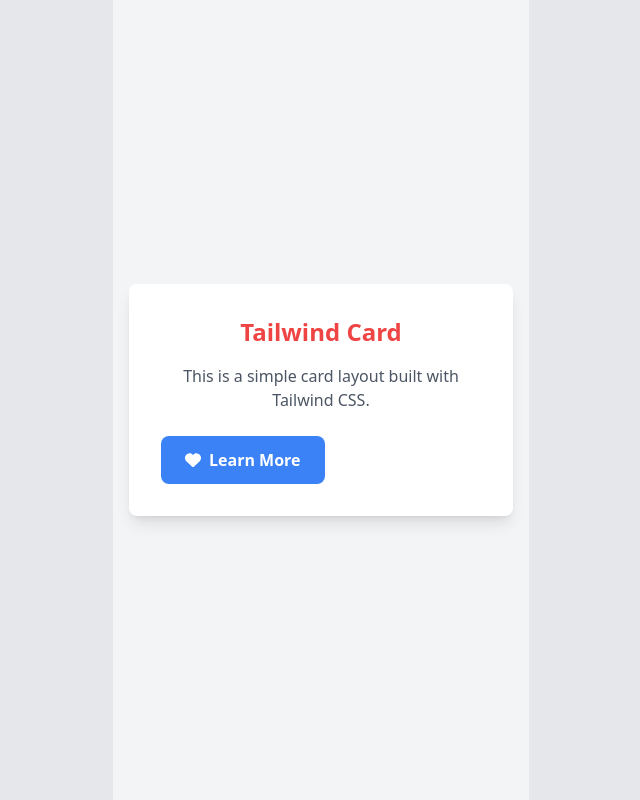
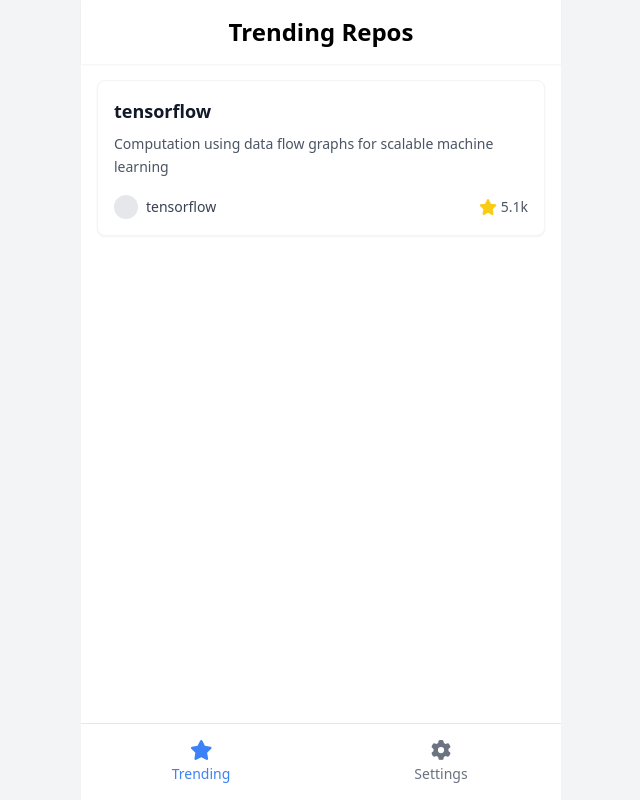
Before and after one commit to lufias/trending-repo-demo, a React (Vite) app: page / in a window 1280 px wide. Shown: the whole page, without its empty margins (319-959 px from the left). Built offline with nearby package versions, Linux system fonts and the light colour scheme.

Commit message:
Add layout and routing

```diff
--- a/index.html
+++ b/index.html
@@ -3,10 +3,11 @@
   <head>
     <meta charset="UTF-8" />
     <link rel="icon" type="image/svg+xml" href="/vite.svg" />
-    <meta name="viewport" content="width=device-width, initial-scale=1.0" />
-    <title>Vite + React</title>
+    <meta name="viewport" content="width=device-width, initial-scale=1.0, maximum-scale=1.0, user-scalable=no, viewport-fit=cover" />
+    <meta name="theme-color" content="#ffffff" />
+    <title>Trending Repos</title>
   </head>
-  <body class="bg-gray-200 flex items-center justify-center min-h-screen">
+  <body>
     <div id="root"></div>
     <script type="module" src="/src/main.jsx"></script>
   </body>
--- a/package.json
+++ b/package.json
@@ -17,7 +17,8 @@
     "@fortawesome/react-fontawesome": "^0.2.2",
     "@tailwindcss/vite": "^4.1.5",
     "react": "^19.0.0",
-    "react-dom": "^19.0.0"
+    "react-dom": "^19.0.0",
+    "react-router-dom": "^7.5.3"
   },
   "devDependencies": {
     "@eslint/js": "^9.22.0",
--- a/src/App.jsx
+++ b/src/App.jsx
@@ -1,21 +1,11 @@
-import './fontawesome';
-import { FontAwesomeIcon } from '@fortawesome/react-fontawesome';
-import { faHeart } from '@fortawesome/free-solid-svg-icons';
+import { BrowserRouter as Router } from 'react-router-dom';
+import Layout from './components/Layout';
 
 function App() {
   return (
-    <div className="min-h-screen bg-gray-100 flex items-center justify-center p-4">
-      <div className="bg-white p-8 rounded-lg shadow-lg max-w-sm w-full text-center">
-        <h2 className="text-2xl font-bold text-secondary-500 mb-4">Tailwind Card</h2>
-        <p className="text-gray-600 mb-6">
-          This is a simple card layout built with Tailwind CSS.
-        </p>
-        <button className="bg-blue-500 hover:bg-blue-700 text-white font-bold py-3 px-6 rounded-lg transition duration-300 flex items-center justify-center gap-2">
-          <FontAwesomeIcon icon={faHeart} />
-          Learn More
-        </button>
-      </div>
-    </div>
+    <Router>
+      <Layout />
+    </Router>
   );
 }
 
--- /dev/null
+++ b/src/components/Layout.jsx
@@ -0,0 +1,57 @@
+import { Link, useLocation, Routes, Route } from 'react-router-dom';
+import { FontAwesomeIcon } from '@fortawesome/react-fontawesome';
+import { faStar, faCog } from '@fortawesome/free-solid-svg-icons';
+import Trending from '../views/Trending';
+import Settings from '../views/Settings';
+
+function Layout() {
+  const location = useLocation();
+
+  return (
+    <div className="min-h-screen bg-gray-100">
+      {/* Wrapper for max-width constraint */}
+      <div className="mx-auto min-w-[320px] max-w-[480px] flex flex-col min-h-screen relative bg-white">
+        {/* Header */}
+        <header className="bg-white shadow-sm sticky top-0 z-10">
+          <div className="p-4">
+            <h1 className="text-2xl font-bold text-center">Trending Repos</h1>
+          </div>
+        </header>
+
+        {/* Main Content */}
+        <main className="flex-1 overflow-y-auto">
+          <Routes>
+            <Route path="/" element={<Trending />} />
+            <Route path="/settings" element={<Settings />} />
+          </Routes>
+        </main>
+
+        {/* Bottom Navigation */}
+        <nav className="bg-white border-t sticky bottom-0 z-10">
+          <div className="flex justify-around">
+            <Link
+              to="/"
+              className={`flex flex-col items-center p-4 flex-1 ${
+                location.pathname === '/' ? 'text-blue-500' : 'text-gray-500'
+              }`}
+            >
+              <FontAwesomeIcon icon={faStar} className="text-xl" />
+              <span className="text-sm mt-1">Trending</span>
+            </Link>
+            <Link
+              to="/settings"
+              className={`flex flex-col items-center p-4 flex-1 ${
+                location.pathname === '/settings' ? 'text-blue-500' : 'text-gray-500'
+              }`}
+            >
+              <FontAwesomeIcon icon={faCog} className="text-xl" />
+              <span className="text-sm mt-1">Settings</span>
+            </Link>
+          </div>
+        </nav>
+      </div>
+    </div>
+  );
+}
+
+export default Layout;
--- /dev/null
+++ b/src/views/Settings.jsx
@@ -0,0 +1,16 @@
+function Settings() {
+  return (
+    <div className="p-4">
+      <div className="bg-white rounded-lg shadow">
+        <div className="p-4 border-b">
+          <h2 className="text-lg font-semibold">Settings</h2>
+        </div>
+        <div className="p-4">
+          <p className="text-gray-600">Settings content will go here</p>
+        </div>
+      </div>
+    </div>
+  );
+}
+
+export default Settings;
--- /dev/null
+++ b/src/views/Trending.jsx
@@ -0,0 +1,38 @@
+import { FontAwesomeIcon } from '@fortawesome/react-fontawesome';
+import { faStar } from '@fortawesome/free-solid-svg-icons';
+
+function Trending() {
+  const repos = [
+    {
+      id: 1,
+      name: 'tensorflow',
+      description: 'Computation using data flow graphs for scalable machine learning',
+      stars: '5.1k'
+    },
+    // Add more repos as needed
+  ];
+
+  return (
+    <div className="p-4 space-y-4">
+      {repos.map(repo => (
+        <div
+          key={repo.id}
+          className="bg-white border border-gray-100 rounded-lg shadow-sm hover:shadow-md transition-shadow duration-200 p-4"
+        >
+          <h2 className="text-lg font-semibold text-gray-900">{repo.name}</h2>
+          <p className="text-gray-600 mt-2 text-sm leading-relaxed">{repo.description}</p>
+          <div className="flex items-center mt-4">
+            <div className="w-6 h-6 bg-gray-200 rounded-full"></div>
+            <span className="ml-2 text-sm text-gray-700">{repo.name}</span>
+            <div className="ml-auto flex items-center">
+              <FontAwesomeIcon icon={faStar} className="text-yellow-400" />
+              <span className="ml-1 text-sm text-gray-600">{repo.stars}</span>
+            </div>
+          </div>
+        </div>
+      ))}
+    </div>
+  );
+}
+
+export default Trending;
```
Also changed, not shown: 1 other file (tests, documents, lock files or other folders).
